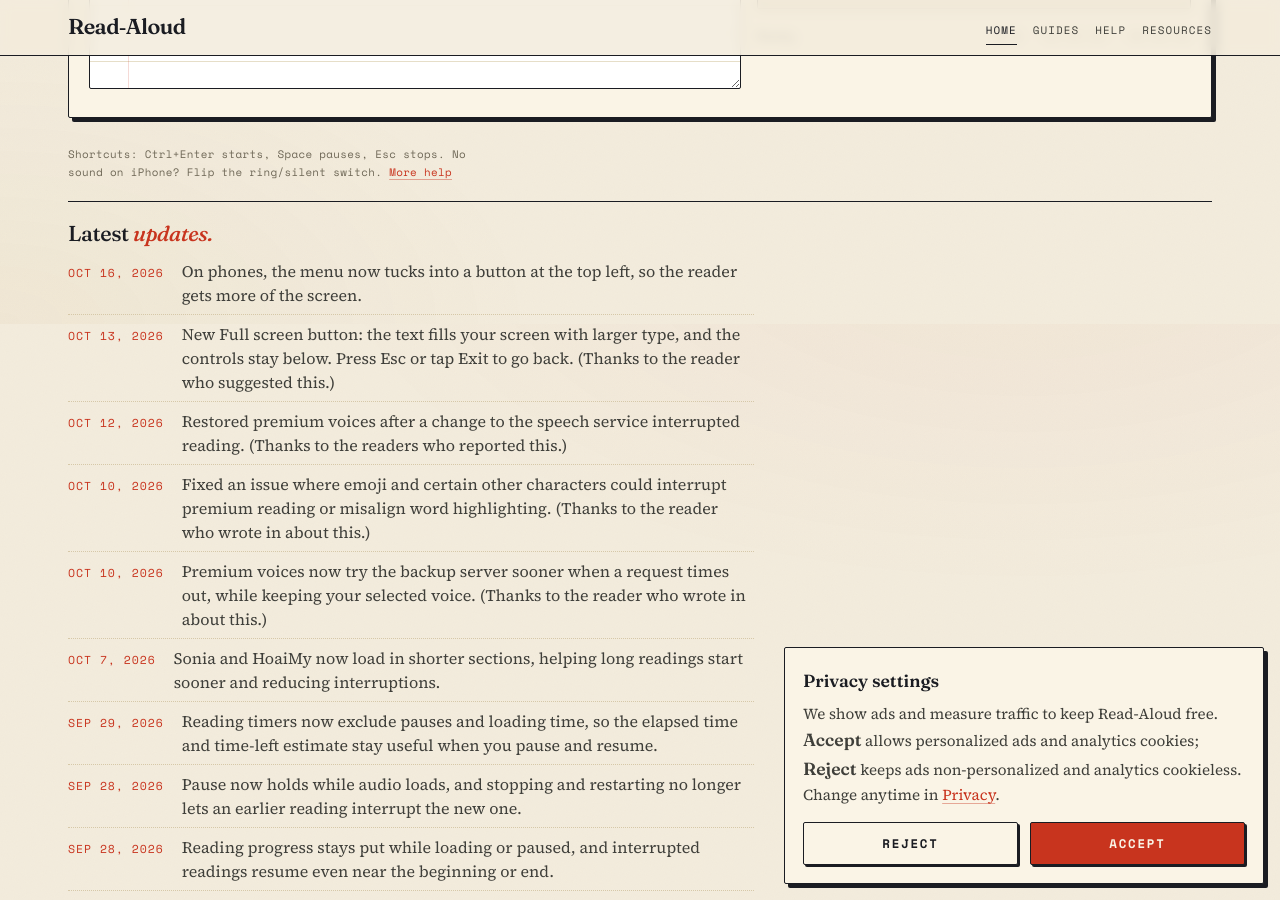
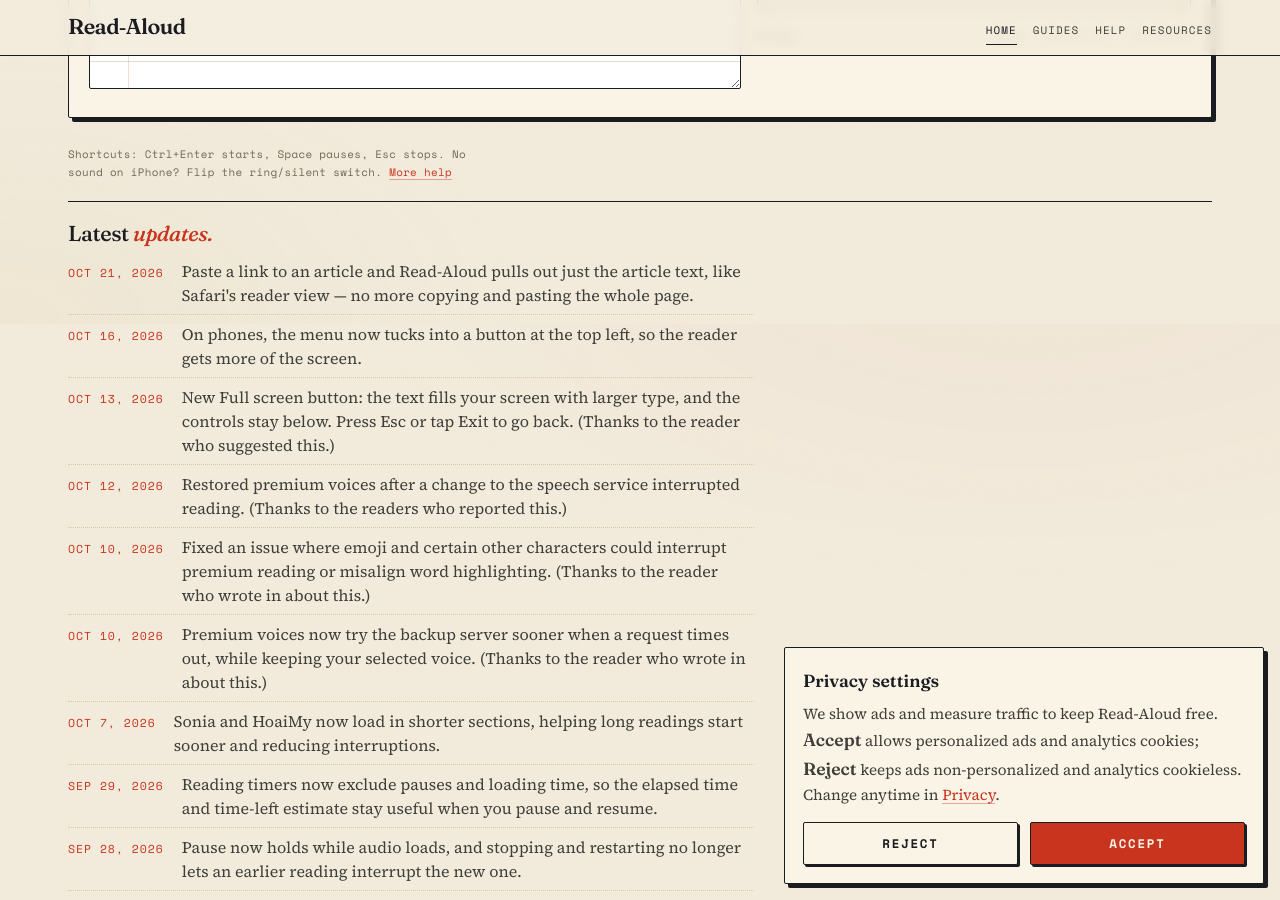
Before and after one commit to ndaly111/read-aloud, a Jekyll site: the page index.html, which Jekyll copies as it is, in a window 1280 px wide and 900 px high, scrolled down 576 px. Built offline with Jekyll 4.4.1, drawn with Linux system fonts in a browser that asks for light colours.

Commit message:
Latest updates: read from a link
Co-Authored-By: Claude Opus 5.5 <noreply@anthropic.com>

```diff
--- a/index.html
+++ b/index.html
@@ -128,6 +128,10 @@
 <section class="updates-strip" aria-labelledby="updates-heading">
   <h2 id="updates-heading" class="updates-heading">Latest <em>updates.</em></h2>
   <ul class="updates-list">
+    <li>
+      <span class="upd-date">Oct 21, 2026</span>
+      <span class="upd-text">Paste a link to an article and Read-Aloud pulls out just the article text, like Safari's reader view — no more copying and pasting the whole page.</span>
+    </li>
     <li>
       <span class="upd-date">Oct 16, 2026</span>
       <span class="upd-text">On phones, the menu now tucks into a button at the top left, so the reader gets more of the screen.</span>
```
